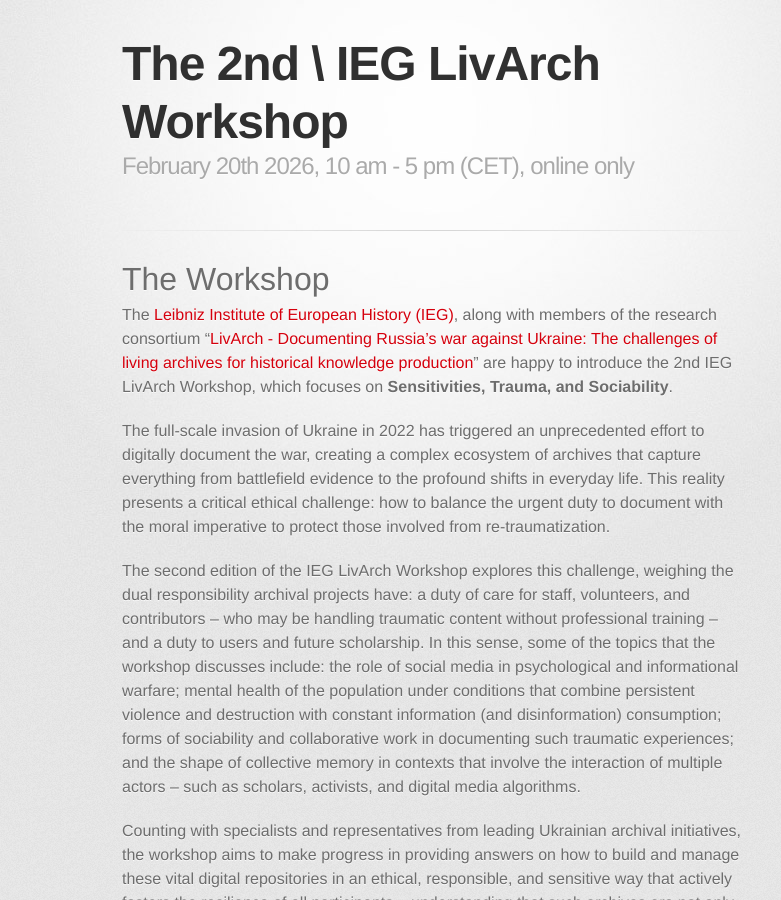
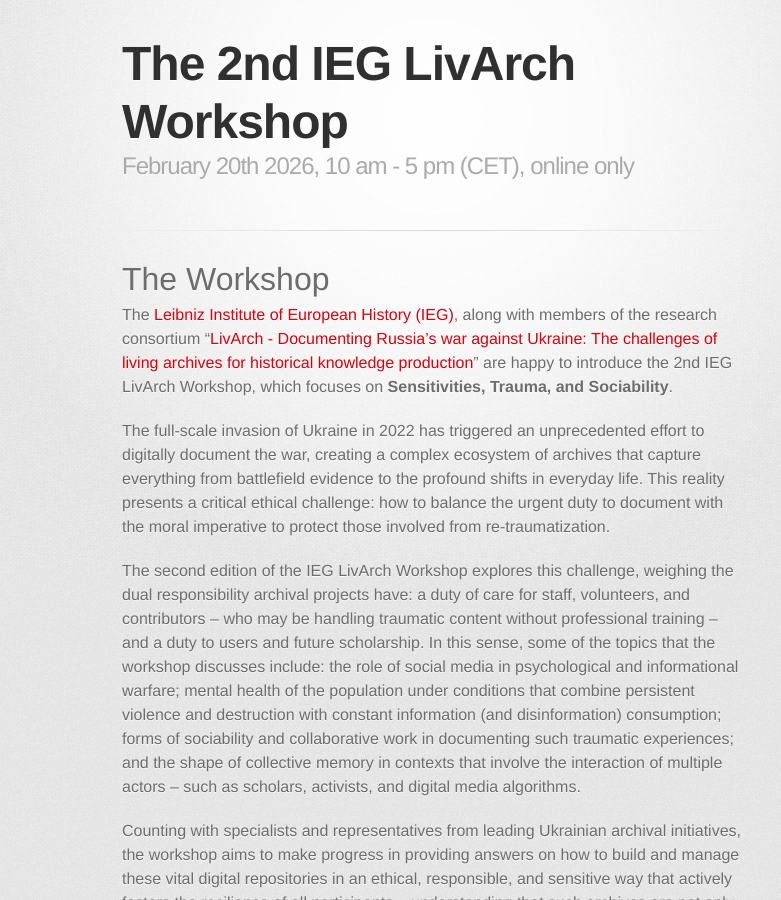
Before and after one commit to ieg-dhr/LivArch-Workshop_II, a Jekyll site: the page built from index.md, in a window 1280 px wide and 900 px high. Shown: the whole window, without its empty margins (208-989 px from the left). Built offline with Jekyll 4.4.1, drawn with Linux system fonts in a browser that asks for light colours; some web fonts are replaced.

```diff
--- a/_config.yml
+++ b/_config.yml
@@ -1,4 +1,4 @@
-title: The 2nd \ IEG LivArch Workshop
+title: The 2nd IEG LivArch Workshop
 description: February 20th 2026, 10 am - 5 pm (CET), online only
 show_downloads: true
 google_analytics:
```
